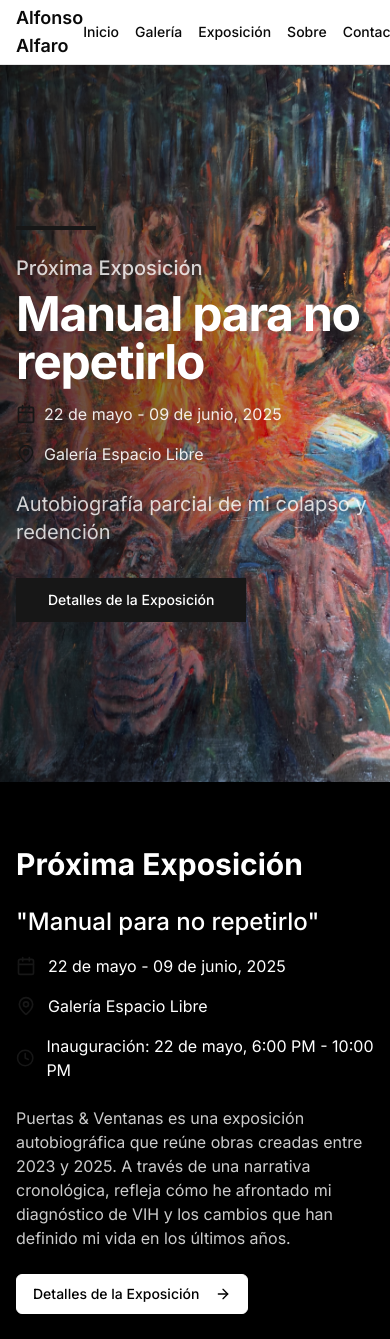
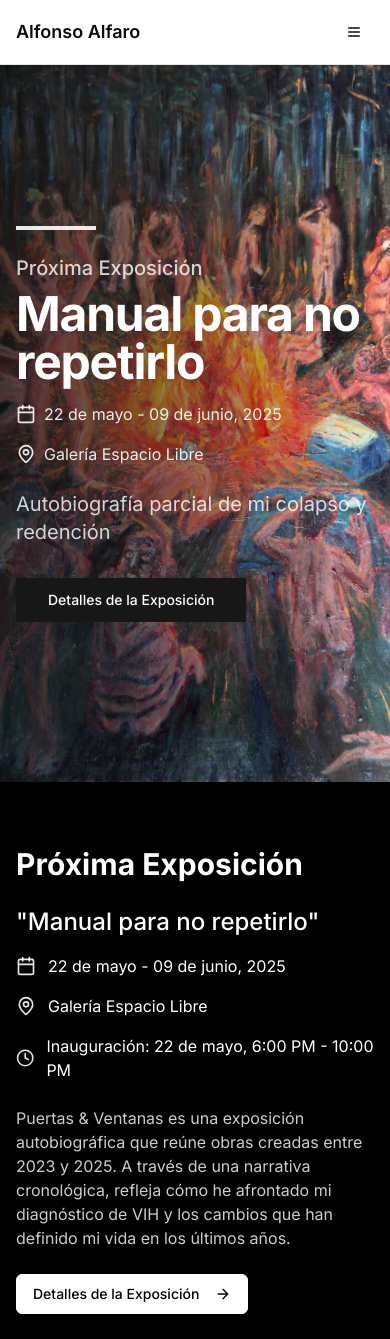
Before and after one commit to Danielagzba/alfonso-gallery, a Next.js app: page / in a window 390 px wide. Shown: the top 1339 px of the page. Built offline with nearby package versions, Linux system fonts and the light colour scheme.

Commit message:
changed icon colors and added mobile

```diff
--- /dev/null
+++ b/app/clientLayout.tsx
@@ -0,0 +1,112 @@
+"use client";
+
+import type React from "react";
+
+import { useState } from "react";
+import { Inter } from "next/font/google";
+import "./globals.css";
+import Link from "next/link";
+import { Menu } from "lucide-react";
+
+import { ThemeProvider } from "@/components/theme-provider";
+import { Button } from "@/components/ui/button";
+import { Sheet, SheetContent, SheetTrigger } from "@/components/ui/sheet";
+
+const inter = Inter({ subsets: ["latin"] });
+
+const navItems = [
+  { href: "/", label: "Inicio" },
+  { href: "/gallery", label: "Galería" },
+  { href: "/exhibition", label: "Exposición" },
+  { href: "/about", label: "Sobre" },
+  { href: "/contact", label: "Contacto" },
+];
+
+export default function ClientLayout({
+  children,
+}: Readonly<{
+  children: React.ReactNode;
+}>) {
+  const [isOpen, setIsOpen] = useState(false);
+
+  return (
+    <html lang="es">
+      <body className={inter.className}>
+        <ThemeProvider
+          attribute="class"
+          defaultTheme="light"
+          enableSystem
+          disableTransitionOnChange
+        >
+          <div className="flex min-h-screen flex-col">
+            <header className="border-b sticky top-0 bg-background z-40">
+              <div className="flex h-16 items-center px-4 md:px-6">
+                <Link href="/" className="font-semibold text-lg">
+                  Alfonso Alfaro
+                </Link>
+
+                {/* Desktop Navigation */}
+                <nav className="ml-auto hidden md:flex gap-6">
+                  {navItems.map((item) => (
+                    <Link
+                      key={item.href}
+                      href={item.href}
+                      className="text-sm font-medium hover:underline underline-offset-4"
+                    >
+                      {item.label}
+                    </Link>
+                  ))}
+                </nav>
+
+                {/* Mobile Navigation */}
+                <Sheet open={isOpen} onOpenChange={setIsOpen}>
+                  <SheetTrigger asChild className="md:hidden ml-auto">
+                    <Button variant="ghost" size="icon" aria-label="Menu">
+                      <Menu className="h-5 w-5" />
+                    </Button>
+                  </SheetTrigger>
+                  <SheetContent side="right" className="w-[240px] sm:w-[300px]">
+                    <div className="flex flex-col gap-6 mt-8">
+                      {navItems.map((item) => (
+                        <Link
+                          key={item.href}
+                          href={item.href}
+                          className="text-lg font-medium hover:underline underline-offset-4"
+                          onClick={() => setIsOpen(false)}
+                        >
+                          {item.label}
+                        </Link>
+                      ))}
+                    </div>
+                  </SheetContent>
+                </Sheet>
+              </div>
+            </header>
+            {children}
+            <footer className="border-t py-6 md:py-8">
+              <div className="container flex flex-col items-center justify-center gap-4 md:flex-row md:gap-8">
+                <p className="text-center text-sm leading-loose text-muted-foreground md:text-left">
+                  © 2025 Alfonso Alfaro. Todos los derechos reservados.
+                </p>
+                <div className="flex gap-4">
+                  <Link
+                    href="#"
+                    className="text-sm font-medium hover:underline underline-offset-4"
+                  >
+                    Política de Privacidad
+                  </Link>
+                  <Link
+                    href="#"
+                    className="text-sm font-medium hover:underline underline-offset-4"
+                  >
+                    Términos de Servicio
+                  </Link>
+                </div>
+              </div>
+            </footer>
+          </div>
+        </ThemeProvider>
+      </body>
+    </html>
+  );
+}
--- a/app/layout.tsx
+++ b/app/layout.tsx
@@ -1,12 +1,6 @@
 import type React from "react";
 import type { Metadata } from "next";
-import { Inter } from "next/font/google";
-import "./globals.css";
-import Link from "next/link";
-
-import { ThemeProvider } from "@/components/theme-provider";
-
-const inter = Inter({ subsets: ["latin"] });
+import ClientLayout from "./clientLayout";
 
 export const metadata: Metadata = {
   title: "Alfonso Alfaro | Contemporary Abstract Artist",
@@ -19,80 +13,5 @@ export default function RootLayout({
 }: Readonly<{
   children: React.ReactNode;
 }>) {
-  return (
-    <html lang="en">
-      <body className={inter.className}>
-        <ThemeProvider
-          attribute="class"
-          defaultTheme="light"
-          enableSystem
-          disableTransitionOnChange
-        >
-          <div className="flex min-h-screen flex-col">
-            <header className="border-b">
-              <div className="flex h-16 items-center px-4 md:px-6">
-                <Link href="/" className="font-semibold text-lg">
-                  Alfonso Alfaro
-                </Link>
-                <nav className="ml-auto flex gap-4 sm:gap-6">
-                  <Link
-                    href="/"
-                    className="text-sm font-medium hover:underline underline-offset-4"
-                  >
-                    Inicio
-                  </Link>
-                  <Link
-                    href="/gallery"
-                    className="text-sm font-medium hover:underline underline-offset-4"
-                  >
-                    Galería
-                  </Link>
-                  <Link
-                    href="/exhibition"
-                    className="text-sm font-medium hover:underline underline-offset-4"
-                  >
-                    Exposición
-                  </Link>
-                  <Link
-                    href="/about"
-                    className="text-sm font-medium hover:underline underline-offset-4"
-                  >
-                    Sobre
-                  </Link>
-                  <Link
-                    href="/contact"
-                    className="text-sm font-medium hover:underline underline-offset-4"
-                  >
-                    Contacto
-                  </Link>
-                </nav>
-              </div>
-            </header>
-            {children}
-            <footer className="border-t py-6 md:py-8">
-              <div className="container flex flex-col items-center justify-center gap-4 md:flex-row md:gap-8">
-                <p className="text-center text-sm leading-loose text-muted-foreground md:text-left">
-                  © 2025 Alfonso Alfaro. Todos los derechos reservados.
-                </p>
-                <div className="flex gap-4">
-                  <Link
-                    href="#"
-                    className="text-sm font-medium hover:underline underline-offset-4"
-                  >
-                    Política de Privacidad
-                  </Link>
-                  <Link
-                    href="#"
-                    className="text-sm font-medium hover:underline underline-offset-4"
-                  >
-                    Términos de Servicio
-                  </Link>
-                </div>
-              </div>
-            </footer>
-          </div>
-        </ThemeProvider>
-      </body>
-    </html>
-  );
+  return <ClientLayout>{children}</ClientLayout>;
 }
--- a/app/page.tsx
+++ b/app/page.tsx
@@ -38,18 +38,18 @@ export default function Home() {
 
           <div className="absolute inset-0 flex flex-col justify-center p-4 md:p-16">
             <div className="max-w-xl">
-              <div className="h-1 w-20 bg-primary mb-6" />
+              <div className="h-1 w-20 bg-white/90 mb-6" />
               <span className="inline-block text-white/80 text-xl mb-2 font-medium">
                 Próxima Exposición
               </span>
               <h1 className="text-5xl md:text-7xl font-bold text-white mb-4 tracking-tight">
                 {carouselItems[0].title}
               </h1>
-              <div className="flex items-center gap-2 text-primary mb-4">
+              <div className="flex items-center gap-2 text-white/90 mb-4">
                 <Calendar className="h-5 w-5" />
                 <span className="text-white/90">{carouselItems[0].date}</span>
               </div>
-              <div className="flex items-center gap-2 text-primary mb-6">
+              <div className="flex items-center gap-2 text-white/90 mb-6">
                 <MapPin className="h-5 w-5" />
                 <span className="text-white/90">
                   {carouselItems[0].location}
@@ -91,15 +91,15 @@ export default function Home() {
               </h3>
               <div className="space-y-4 mb-6">
                 <div className="flex items-center gap-3">
-                  <Calendar className="h-5 w-5 text-primary" />
+                  <Calendar className="h-5 w-5 text-white/90" />
                   <span>22 de mayo - 09 de junio, 2025</span>
                 </div>
                 <div className="flex items-center gap-3">
-                  <MapPin className="h-5 w-5 text-primary" />
+                  <MapPin className="h-5 w-5 text-white/90" />
                   <span>Galería Espacio Libre</span>
                 </div>
                 <div className="flex items-center gap-3">
-                  <Clock className="h-5 w-5 text-primary" />
+                  <Clock className="h-5 w-5 text-white/90" />
                   <span>Inauguración: 22 de mayo, 6:00 PM - 10:00 PM</span>
                 </div>
               </div>
```
